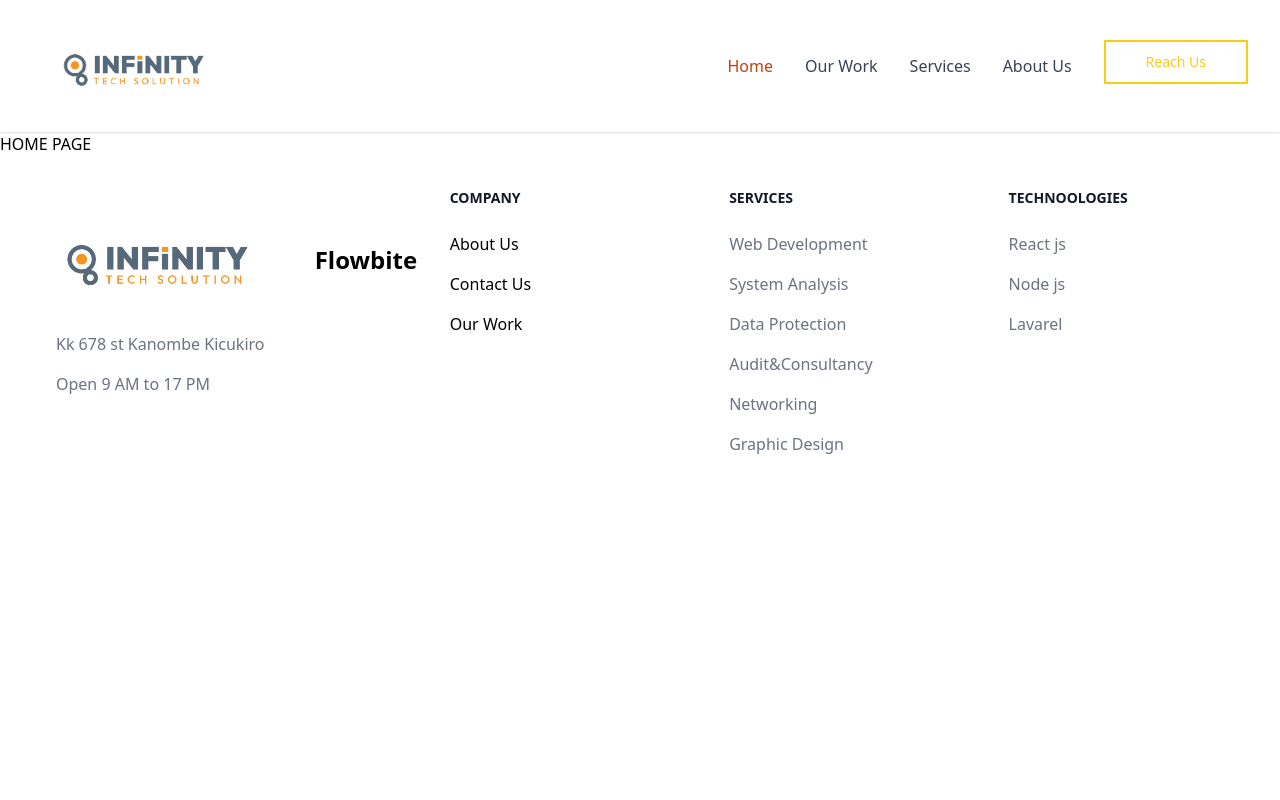
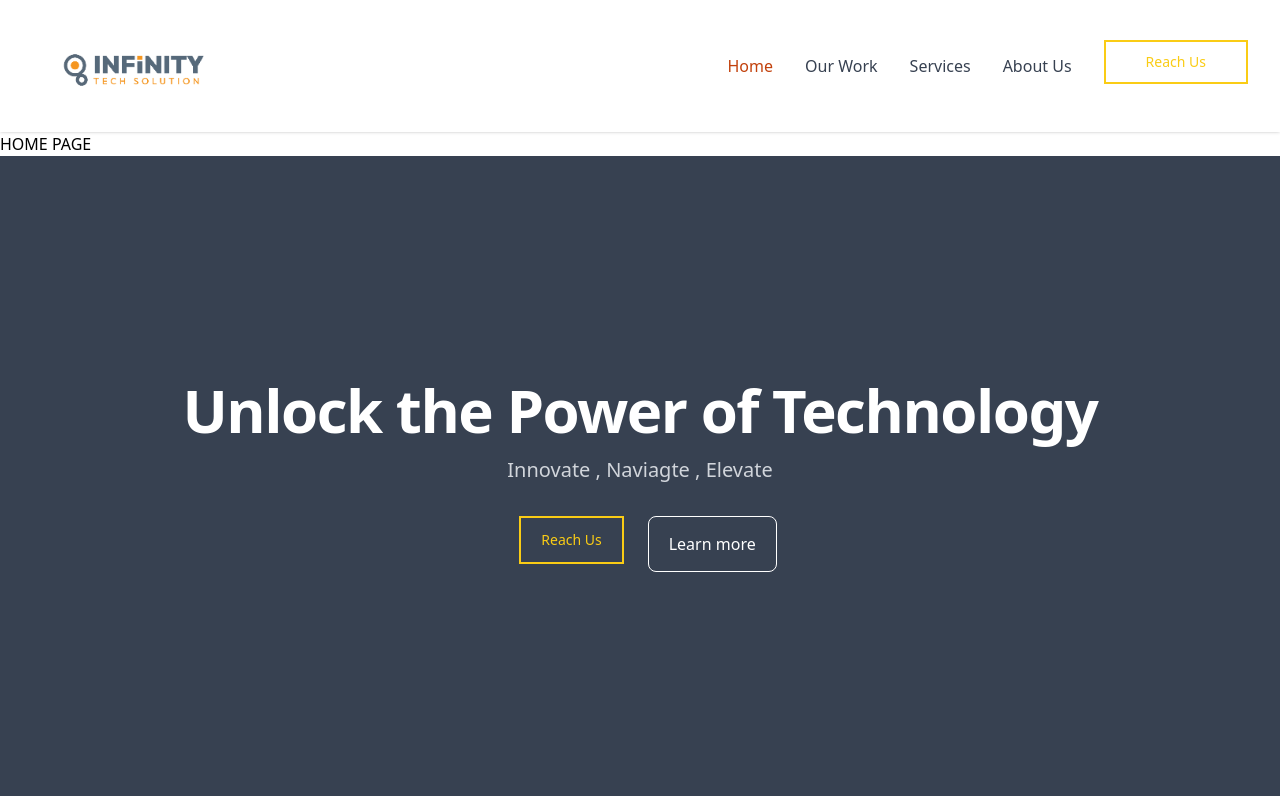
Before and after one commit to D3lt-a/Infinity-Ed, a React (Vite) app in the folder infinity/: page / in a window 1280 px wide. Shown: the top 800 px of the page. Built offline with nearby package versions, Linux system fonts and the light colour scheme.

Commit message:
Home Page begining

```diff
--- a/infinity/src/pages/Home.jsx
+++ b/infinity/src/pages/Home.jsx
@@ -1,8 +1,24 @@
+// import pic from '../assets/images/home-back.png'
 
 function Home() {
   return (
     <div>
       <h1>HOME PAGE</h1>
+
+
+<section className="bg-center bg-no-repeat bg-gray-700 bg-blend-multiply">
+    <div className="px-4 mx-auto max-w-screen-xl text-center py-24 lg:py-56">
+        <h1 className="mb-4 text-4xl font-extrabold tracking-tight leading-none text-white md:text-5xl lg:text-6xl">Unlock the Power of Technology</h1>
+        <p className="mb-8 text-lg font-normal text-gray-300 lg:text-xl sm:px-16 lg:px-48">Innovate , Naviagte , Elevate</p>
+        <div className="flex flex-col space-y-4 sm:flex-row sm:justify-center sm:space-y-0">
+        <button type="button" className="text-yellow-400 hover:text-white border-2 py-3 px-5 sm:ms-4 font-medium border-yellow-400 hover:bg-yellow-500 focus:ring-4 focus:outline-none focus:ring-yellow-300 font-medium text-sm px text-center me-2 mb-2 dark:border-orange-500 dark:text-orange-500 dark:hover:text-white dark:hover:bg-orange-500 dark:focus:ring-orange-500">Reach Us</button>
+            <a href="#" className="inline-flex justify-center hover:text-gray-900 items-center py-3 px-5 sm:ms-4 text-base font-medium text-center text-white rounded-lg border border-white hover:bg-gray-100 focus:ring-4 focus:ring-gray-400">
+                Learn more
+            </a>
+        </div>
+    </div>
+</section>
+
     </div>
   )
 }
```
